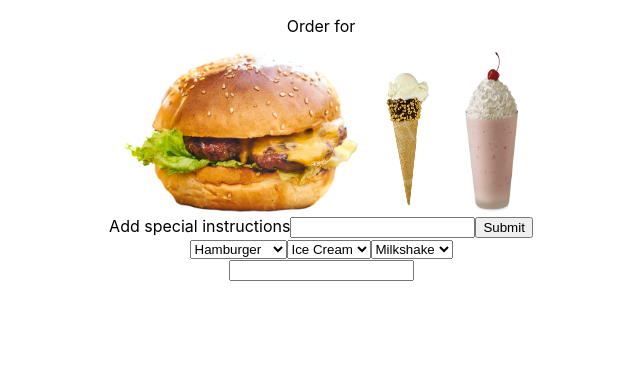
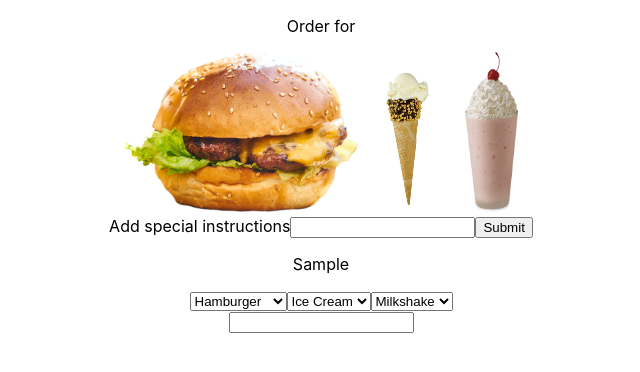
Before and after one commit to oliviaamiller/fast-food-react, a React (Create React App) app: page / in a window 1280 px wide. Both pictures are taken after typing "Sample" into the empty fields and a click on the button "Submit". Shown: the top 372 px of the page, without its empty margins (319-959 px from the left). Built offline with nearby package versions, Linux system fonts and the light colour scheme.

Commit message:
instructions working

```diff
--- a/src/Instructions/Instruction.js
+++ b/src/Instructions/Instruction.js
@@ -1,5 +1,7 @@
 import React from 'react';
 
-export default function Instruction() {
-  return <div></div>;
+export default function Instruction({ instruction }) {
+  return <div className='instruction'>
+    <p>{instruction}</p>
+  </div>;
 }
--- a/src/Instructions/InstructionsList.js
+++ b/src/Instructions/InstructionsList.js
@@ -2,5 +2,8 @@
 
 
 export default function InstructionsList({ instructions }) {
-  return <div></div>;
+  return <div>
+    {instructions.map((instruction, i) =>
+      <Instruction key={`${instruction}-${i}`} instruction={instruction}/>)}
+  </div>;
 }
```
